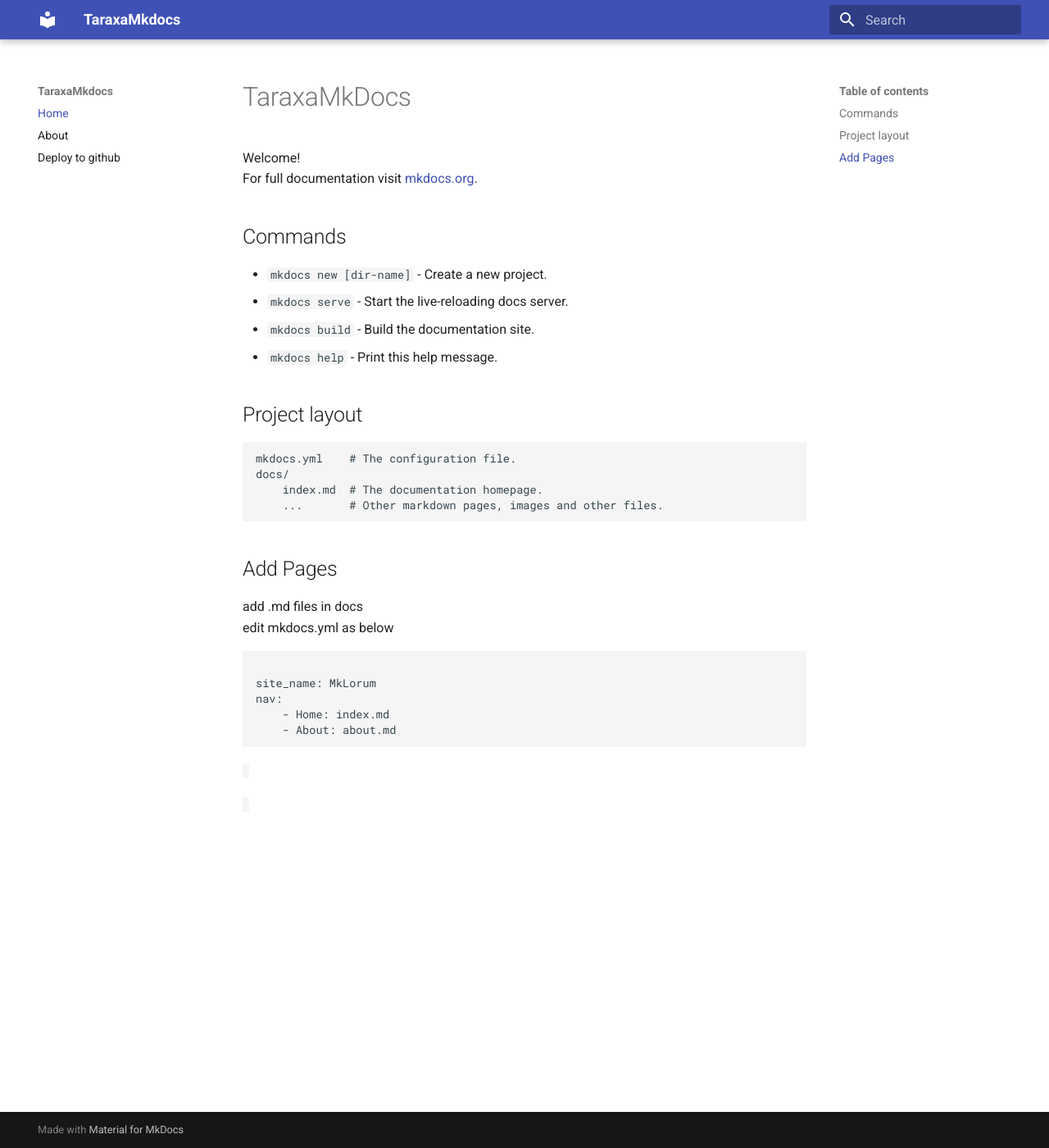
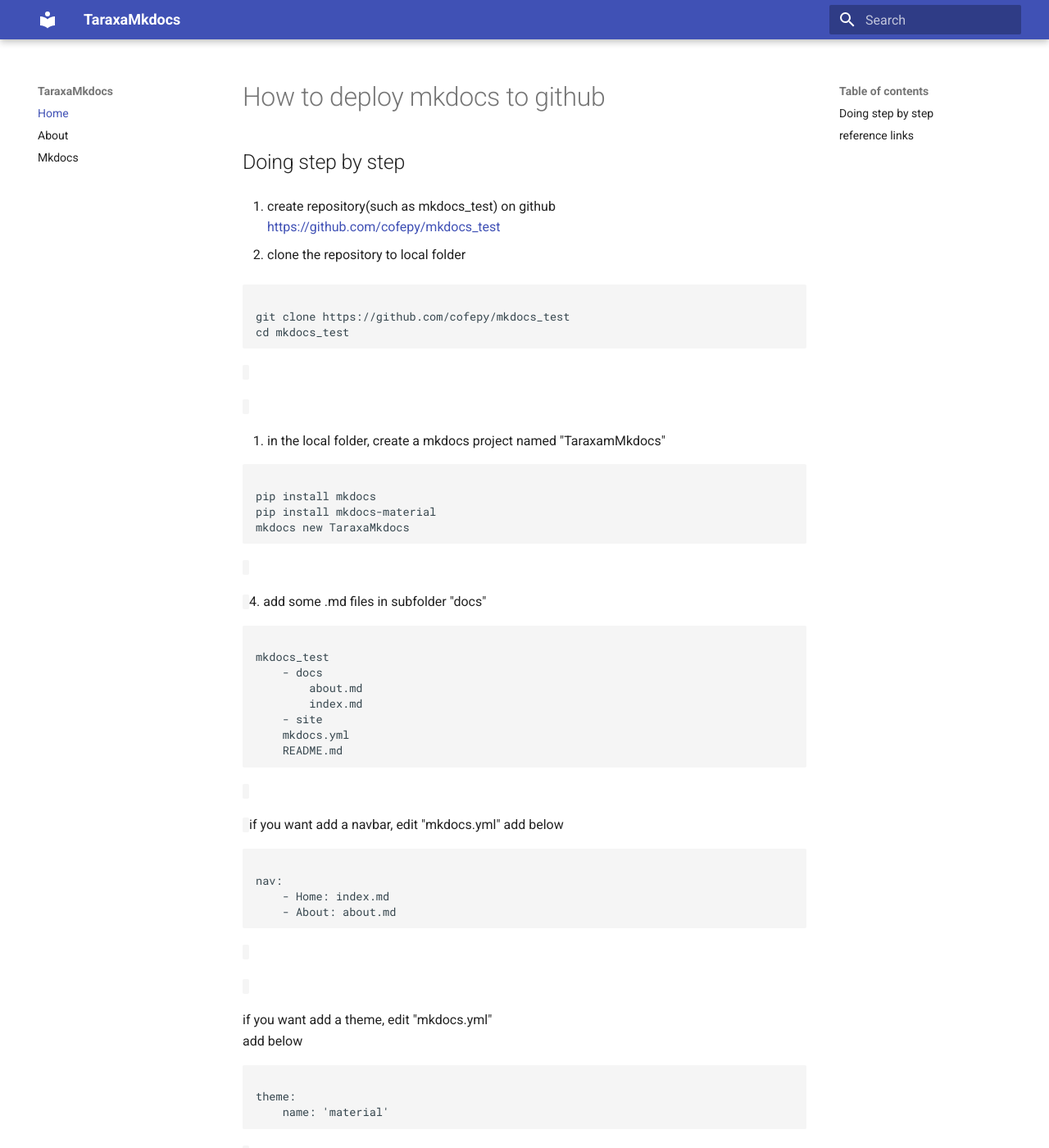
Before and after one commit to AeneasHe/mkdocs_test, an MkDocs documentation site: the page built from docs/index.md, in a window 1280 px wide and 1400 px high. Shown: the whole window at 82% size. Built offline with MkDocs 1.6.1 and Material for MkDocs 9.7.7, drawn with Linux system fonts in a browser that asks for light colours; some of the changed text lies outside the part shown.

Commit message:
update index

```diff
--- a/docs/index.md
+++ b/docs/index.md
@@ -1,29 +1,82 @@
-# TaraxaMkDocs
+# How to deploy mkdocs to github
 
-Welcome!
-For full documentation visit [mkdocs.org](https://mkdocs.org).
+## Doing step by step
+1. create repository(such as mkdocs_test) on github
+[https://github.com/cofepy/mkdocs_test](https://github.com/cofepy/mkdocs_test )
 
-## Commands
+2. clone the repository to local folder
+<pre><code>
+git clone https://github.com/cofepy/mkdocs_test
+cd mkdocs_test
+</pre></code>
 
-* `mkdocs new [dir-name]` - Create a new project.
-* `mkdocs serve` - Start the live-reloading docs server.
-* `mkdocs build` - Build the documentation site.
-* `mkdocs help` - Print this help message.
+3. in the local folder, create a mkdocs project named "TaraxamMkdocs"
 
-## Project layout
-
-    mkdocs.yml    # The configuration file.
-    docs/
-        index.md  # The documentation homepage.
-        ...       # Other markdown pages, images and other files.
-
-## Add Pages
-
-add .md files in docs
-edit mkdocs.yml as below
 <pre><code>
-site_name: MkLorum
+pip install mkdocs
+pip install mkdocs-material
+mkdocs new TaraxaMkdocs
+</pre></code>
+4. add some .md files in subfolder "docs"
+<pre><code>
+mkdocs_test
+    - docs
+        about.md
+        index.md
+    - site
+    mkdocs.yml
+    README.md
+</pre></code>
+if you want add a navbar, edit "mkdocs.yml"
+add below
+<pre><code>
 nav:
     - Home: index.md
     - About: about.md
 </pre></code>
+
+if you want add a theme, edit "mkdocs.yml"
+add below
+<pre><code>
+theme:
+    name: 'material'
+</pre></code>
+
+(please"pip install mkdocs-material" first)
+5. push the project to github
+<pre><code>
+git add .
+git commit -m "init"
+git push
+</pre></code>
+6. deploy the project
+<pre><code>
+mkdocs gh-deploy --clean
+</pre></code>
+you can see below info
+
+<pre><code>
+INFO    -  Cleaning site directory
+INFO    -  Building documentation to directory: /Users/bitcocohe/Github/python_app/mkdocs_test/site
+INFO    -  Copying '/Users/bitcocohe/Github/python_app/mkdocs_test/site' to 'gh-pages' branch and pushing to GitHub.
+INFO    -  Your documentation should shortly be available at: https://cofepy.github.io/mkdocs_test/
+</pre></code>
+7. see the pages on github
+
+[https://cofepy.github.io/mkdocs_test/](https://cofepy.github.io/mkdocs_test/)
+
+## reference links
+
+1. install
+[https://mkdocs.readthedocs.io/en/0.15.3/](https://mkdocs.readthedocs.io/en/0.15.3/)
+[https://www.mkdocs.org/](https://www.mkdocs.org/)
+
+2. config
+[https://romandc.com/techtalk-mkdocs/](https://romandc.com/techtalk-mkdocs/)
+[https://www.mkdocs.org/user-guide/configuration/](https://www.mkdocs.org/user-guide/configuration/)
+
+3. theme
+[https://squidfunk.github.io/mkdocs-material/](https://squidfunk.github.io/mkdocs-material/)
+
+4. deploy
+[https://www.mkdocs.org/#deploying](https://www.mkdocs.org/#deploying)
--- a/mkdocs.yml
+++ b/mkdocs.yml
@@ -5,4 +5,4 @@
 nav:
     - Home: index.md
     - About: about.md
-    - Deploy to github: deploy.md
+    - Mkdocs: mkdocs.md
```
Also changed, not shown: docs/mkdocs.md (added, +29 -0 lines), site/404.html, site/about/index.html, site/deploy/index.html, site/index.html, site/search/search_index.json, 1 other file.
